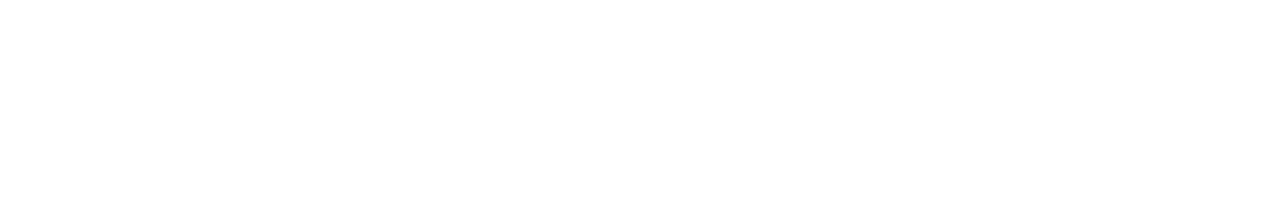
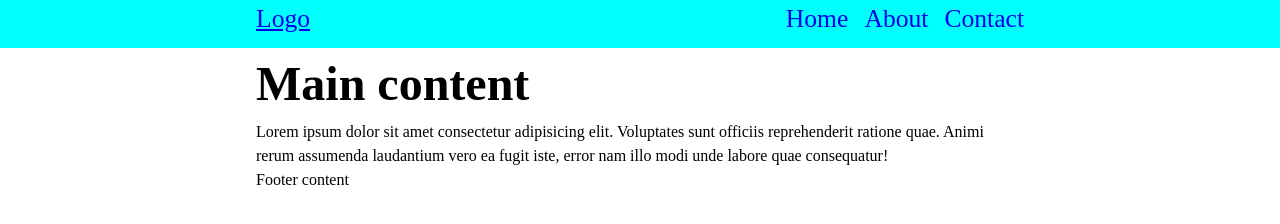
Before and after one commit to PTSkAlman/webb-komponenter, a plain HTML site: page nav/index.html in a window 1280 px wide. Drawn offline with Linux system fonts and the light colour scheme.

Commit message:
✨ Hela sidan:)

```diff
--- a/nav/index.html
+++ b/nav/index.html
@@ -5,8 +5,28 @@
     <meta http-equiv="X-UA-Compatible" content="IE=edge">
     <meta name="viewport" content="width=device-width, initial-scale=1.0">
     <title>Nav komponent</title>
+    <link rel="stylesheet" href="nav.css">
 </head>
 <body>
+    <nav class="navbar">
+        <div class="navbar-inner container">
+                <a href="#" class="navbar-brand">Logo</a>
+            <ul class="nav">
+                <li class="nav-item"><a href="#" class="nav-link">Home</a></li>
+                <li class="nav-item"><a href="#" class="nav-link">About</a></li>
+                <li class="nav-item"><a href="#" class="nav-link">Contact</a></li>
+            </ul>
+        </div>
 
+    </nav>
+
+    <main class="container">
+        <h1>Main content</h1>
+        <p>Lorem ipsum dolor sit amet consectetur adipisicing elit. Voluptates sunt officiis reprehenderit ratione quae. Animi rerum assumenda laudantium vero ea fugit iste, error nam illo modi unde labore quae consequatur!</p>
+    </main>
+
+    <footer class="container">
+        <p>Footer content</p>
+    </footer>
 </body>
 </html>
--- /dev/null
+++ b/nav/nav.css
@@ -0,0 +1,52 @@
+* {
+    margin: 0;
+    padding: 0;
+}
+body {
+    font-size: 16px;
+    line-height: 1.5;
+}
+p {
+    font-size: 1rem;
+}
+h1 {
+    font-size: 3rem;
+}
+.container {
+    width:  100%;
+    max-width: 48rem;
+    margin-left: auto;
+    margin-right: auto;
+    padding-left: 1rem;
+    padding-right: 1rem;
+}
+.navbar {
+    min-height: 3rem;
+    background-color: aqua;
+    font-size: 1.6rem;
+}
+.navbar-inner {
+    display: flex;
+    justify-content: space-between;
+    align-items: center;
+}
+
+@media screen and (max-width: 24rem) {
+    .navbar-inner, .nav {
+        flex-direction: column;
+    }
+}
+
+.nav {
+    display: flex;
+    list-style: none;
+}
+.nav-item {
+    padding-left: 1rem;
+}
+.nav-link {
+    text-decoration: none;
+}
+.nav-link:hover {
+    text-decoration: underline;
+}
```
